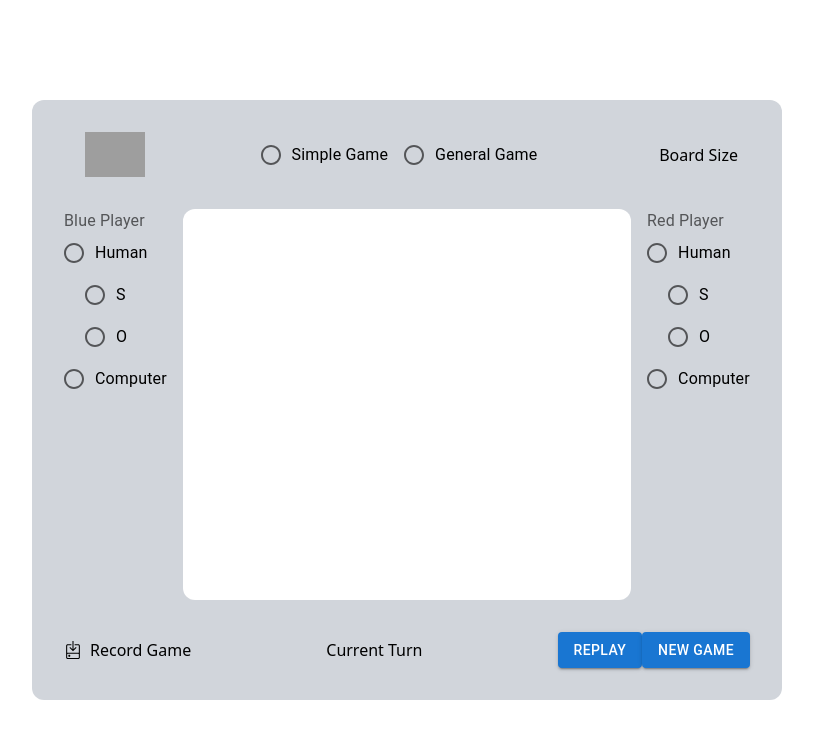
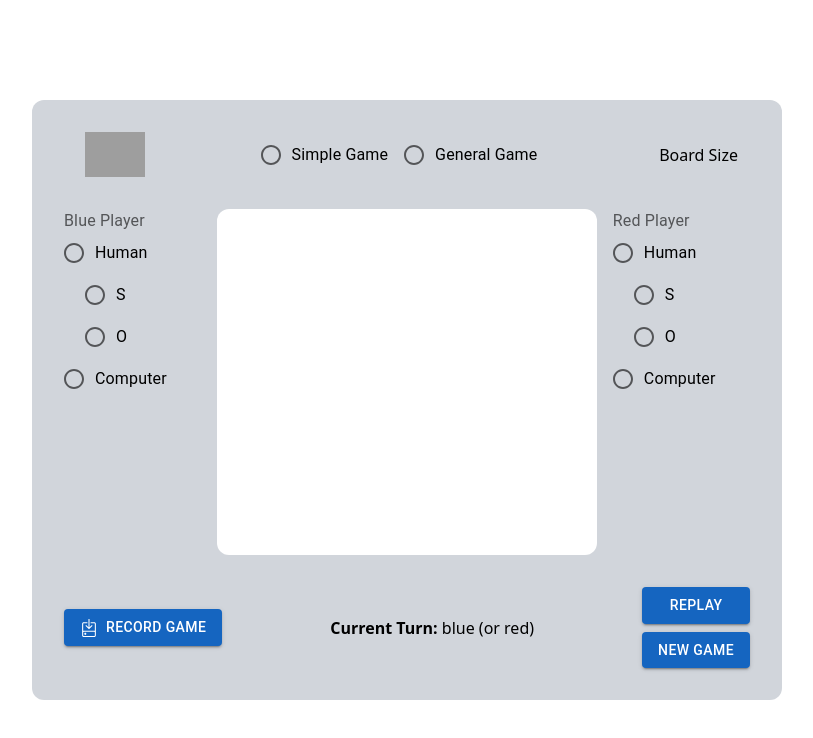
Before and after one commit to Jhonnatan1806/CC-3S2, a Next.js app in the folder Proyecto-3S2/Sprint.0/Programacion GUI/sos/: page / in a window 1280 px wide. Shown: the top 738 px of the page, without its empty margins (233-1046 px from the left). Built offline with nearby package versions, Linux system fonts and the light colour scheme; grey boxes are pictures that could not be loaded.

Commit message:
se arreglo los botones

```diff
--- a/Proyecto-3S2/Sprint.0/Programacion GUI/sos/src/pages/index.tsx
+++ b/Proyecto-3S2/Sprint.0/Programacion GUI/sos/src/pages/index.tsx
@@ -44,7 +44,7 @@ export default function Home() {
             <div className="w-[15%] flex justify-center">Board Size</div>
           </div>
           <div className="flex flex-grow mt-8 gap-4 ">
-            <div className="flex flex-col justify-between w-[15%]">
+            <div className="flex flex-col justify-between w-[20%]">
               <FormControl>
                 <FormLabel>Blue Player</FormLabel>
                 <RadioGroup
@@ -86,7 +86,7 @@ export default function Home() {
             <div className="flex flex-grow h-full bg-white rounded-xl">
               <canvas id="canvasGame"></canvas>
             </div>
-            <div className="flex flex-col justify-between w-[15%]">
+            <div className="flex flex-col justify-between w-[20%]">
               <FormControl>
                 <FormLabel>Red Player</FormLabel>
                 <RadioGroup
@@ -127,17 +127,17 @@ export default function Home() {
             </div>
           </div>
           <div className="flex justify-between items-center flex-wrap mt-8 ">
-            <div className="flex gap-2">
+            <Button variant="contained">
               <Image
                 src="/images/save.svg" // Ruta al archivo SVG en tu proyecto
                 alt="save"
                 width={18}
                 height={18}
               />
-              <h2>Record Game</h2>
-            </div>
-            <div>Current Turn</div>
-            <div>
+              <p className="ml-2">Record Game</p>
+            </Button>
+            <p><strong>Current Turn: </strong>blue (or red)</p>
+            <div className="flex flex-col gap-2">
               <Button variant="contained">Replay</Button>
               <Button variant="contained">New Game</Button>
             </div>
--- a/Proyecto-3S2/Sprint.0/Programacion GUI/sos/src/styles/globals.css
+++ b/Proyecto-3S2/Sprint.0/Programacion GUI/sos/src/styles/globals.css
@@ -11,3 +11,7 @@ body {
 #__next {
   height: 100%;
 }
+
+button{
+  background-color: #1565c0 !important;
+}
```
Also changed, not shown: Proyecto-3S2/Sprint.0/Programacion GUI/sos/public/images/save.svg.
